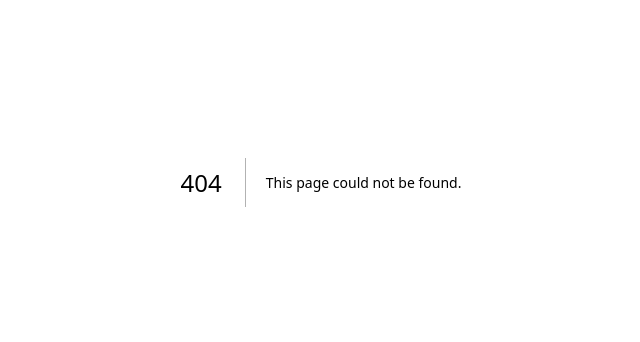
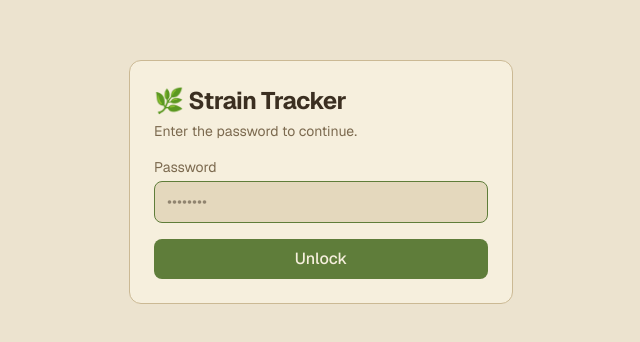
Before and after one commit to qubozik/strain-tracker, a Next.js app: page /login in a window 1280 px wide. Before the commit this address had no page. Shown: the part 218-560 px from the top of the page, without its empty margins (319-959 px from the left). Built offline with nearby package versions, Linux system fonts and the light colour scheme.

Commit message:
feat: password gate via APP_PASSWORD (middleware + login page + lock button)

```diff
--- /dev/null
+++ b/src/app/api/login/route.ts
@@ -0,0 +1,32 @@
+import { NextResponse } from 'next/server';
+import { expectedToken, AUTH_COOKIE } from '@/lib/auth';
+
+export const dynamic = 'force-dynamic';
+
+export async function POST(req: Request) {
+  const password = process.env.APP_PASSWORD;
+  if (!password) {
+    return NextResponse.json({ error: 'No password is configured.' }, { status: 400 });
+  }
+
+  let body: { password?: string };
+  try {
+    body = await req.json();
+  } catch {
+    return NextResponse.json({ error: 'Invalid request.' }, { status: 400 });
+  }
+
+  if (body.password !== password) {
+    return NextResponse.json({ error: 'Incorrect password.' }, { status: 401 });
+  }
+
+  const res = NextResponse.json({ ok: true });
+  res.cookies.set(AUTH_COOKIE, await expectedToken(password), {
+    httpOnly: true,
+    secure: process.env.NODE_ENV === 'production',
+    sameSite: 'lax',
+    path: '/',
+    maxAge: 60 * 60 * 24 * 30, // 30 days
+  });
+  return res;
+}
--- /dev/null
+++ b/src/app/api/logout/route.ts
@@ -0,0 +1,16 @@
+import { NextResponse } from 'next/server';
+import { AUTH_COOKIE } from '@/lib/auth';
+
+export const dynamic = 'force-dynamic';
+
+export async function POST() {
+  const res = NextResponse.json({ ok: true });
+  res.cookies.set(AUTH_COOKIE, '', {
+    httpOnly: true,
+    secure: process.env.NODE_ENV === 'production',
+    sameSite: 'lax',
+    path: '/',
+    maxAge: 0,
+  });
+  return res;
+}
--- /dev/null
+++ b/src/app/login/page.tsx
@@ -0,0 +1,81 @@
+'use client';
+
+import { Suspense, useState } from 'react';
+import { useRouter, useSearchParams } from 'next/navigation';
+
+function LoginForm() {
+  const router = useRouter();
+  const params = useSearchParams();
+  const [password, setPassword] = useState('');
+  const [error, setError] = useState('');
+  const [submitting, setSubmitting] = useState(false);
+
+  async function handleSubmit(e: React.FormEvent) {
+    e.preventDefault();
+    setSubmitting(true);
+    setError('');
+    try {
+      const res = await fetch('/api/login', {
+        method: 'POST',
+        headers: { 'Content-Type': 'application/json' },
+        body: JSON.stringify({ password }),
+      });
+      if (!res.ok) {
+        const data = await res.json().catch(() => ({}));
+        throw new Error(data.error || 'Login failed');
+      }
+      const next = params.get('next') || '/';
+      router.replace(next);
+      router.refresh();
+    } catch (err) {
+      setError(err instanceof Error ? err.message : 'Login failed');
+      setSubmitting(false);
+    }
+  }
+
+  return (
+    <div className="flex-1 flex items-center justify-center px-4 py-16">
+      <form
+        onSubmit={handleSubmit}
+        className="w-full max-w-sm rounded-xl border border-line bg-surface p-6 space-y-4"
+      >
+        <div>
+          <h1 className="text-2xl font-bold tracking-tight">
+            <span className="text-brand">🌿</span> Strain Tracker
+          </h1>
+          <p className="text-muted text-sm mt-1">Enter the password to continue.</p>
+        </div>
+
+        <div>
+          <label className="block text-sm text-muted mb-1">Password</label>
+          <input
+            type="password"
+            value={password}
+            onChange={(e) => setPassword(e.target.value)}
+            autoFocus
+            className="w-full rounded-lg bg-surface2 border border-line px-3 py-2 focus:border-brand focus:outline-none"
+            placeholder="••••••••"
+          />
+        </div>
+
+        {error && <p className="text-earth-red text-sm">{error}</p>}
+
+        <button
+          type="submit"
+          disabled={submitting}
+          className="w-full px-6 py-2 rounded-lg bg-brand hover:bg-brand-hover text-brand-fg disabled:opacity-50 font-medium transition-colors"
+        >
+          {submitting ? 'Unlocking...' : 'Unlock'}
+        </button>
+      </form>
+    </div>
+  );
+}
+
+export default function LoginPage() {
+  return (
+    <Suspense fallback={null}>
+      <LoginForm />
+    </Suspense>
+  );
+}
--- a/src/app/page.tsx
+++ b/src/app/page.tsx
@@ -1,6 +1,7 @@
 import { getStrains, getStats } from '@/lib/db';
 import App from '@/components/App';
 import ThemeToggle from '@/components/ThemeToggle';
+import LogoutButton from '@/components/LogoutButton';
 
 export const dynamic = 'force-dynamic';
 
@@ -32,7 +33,10 @@ export default async function Home() {
           </h1>
           <p className="text-muted mt-1">Track your strains, effects, prices, and ratings.</p>
         </div>
-        <ThemeToggle />
+        <div className="flex items-center gap-2">
+          {process.env.APP_PASSWORD ? <LogoutButton /> : null}
+          <ThemeToggle />
+        </div>
       </header>
 
       {dbError && (
--- /dev/null
+++ b/src/components/LogoutButton.tsx
@@ -0,0 +1,23 @@
+'use client';
+
+import { useRouter } from 'next/navigation';
+
+export default function LogoutButton() {
+  const router = useRouter();
+
+  async function logout() {
+    await fetch('/api/logout', { method: 'POST' });
+    router.replace('/login');
+    router.refresh();
+  }
+
+  return (
+    <button
+      onClick={logout}
+      aria-label="Lock app"
+      className="flex items-center gap-2 px-3 py-1.5 rounded-lg border border-line bg-surface hover:bg-surface2 text-sm text-fg transition-colors"
+    >
+      🔒 Lock
+    </button>
+  );
+}
--- /dev/null
+++ b/src/lib/auth.ts
@@ -0,0 +1,11 @@
+// Derive a stable session token from the configured password.
+// Uses Web Crypto so it works in both the Edge middleware and Node route handlers.
+export async function expectedToken(password: string): Promise<string> {
+  const data = new TextEncoder().encode(`${password}:strain-tracker-auth`);
+  const digest = await crypto.subtle.digest('SHA-256', data);
+  return Array.from(new Uint8Array(digest))
+    .map((b) => b.toString(16).padStart(2, '0'))
+    .join('');
+}
+
+export const AUTH_COOKIE = 'auth';
--- /dev/null
+++ b/src/middleware.ts
@@ -0,0 +1,25 @@
+import { NextResponse } from 'next/server';
+import type { NextRequest } from 'next/server';
+import { expectedToken, AUTH_COOKIE } from '@/lib/auth';
+
+export async function middleware(req: NextRequest) {
+  const password = process.env.APP_PASSWORD;
+
+  // No password configured -> app is open (prevents accidental lockout).
+  if (!password) return NextResponse.next();
+
+  const token = req.cookies.get(AUTH_COOKIE)?.value;
+  if (token && token === (await expectedToken(password))) {
+    return NextResponse.next();
+  }
+
+  const url = req.nextUrl.clone();
+  url.pathname = '/login';
+  url.searchParams.set('next', req.nextUrl.pathname);
+  return NextResponse.redirect(url);
+}
+
+export const config = {
+  // Protect everything except the login page/route and static assets.
+  matcher: ['/((?!login|api/login|api/logout|_next/static|_next/image|favicon.ico).*)'],
+};
```
